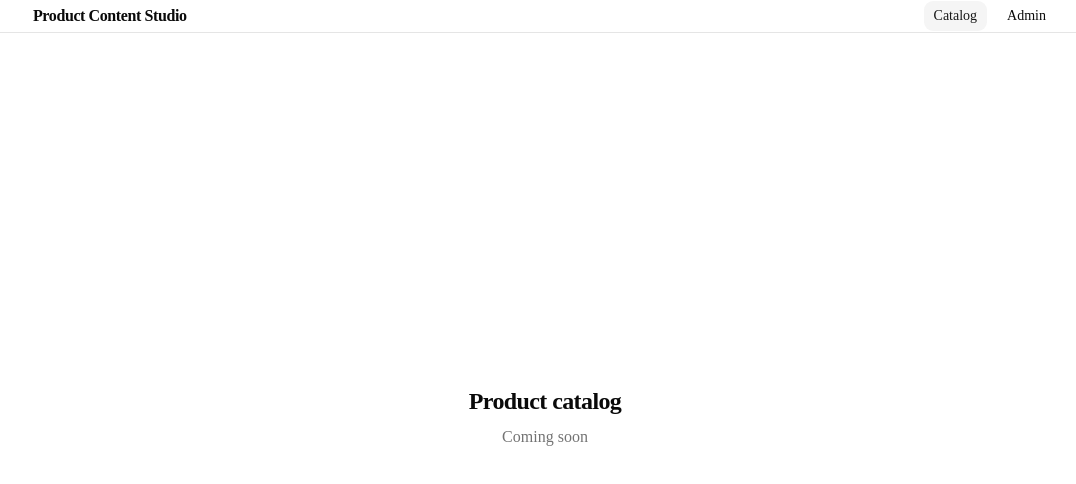
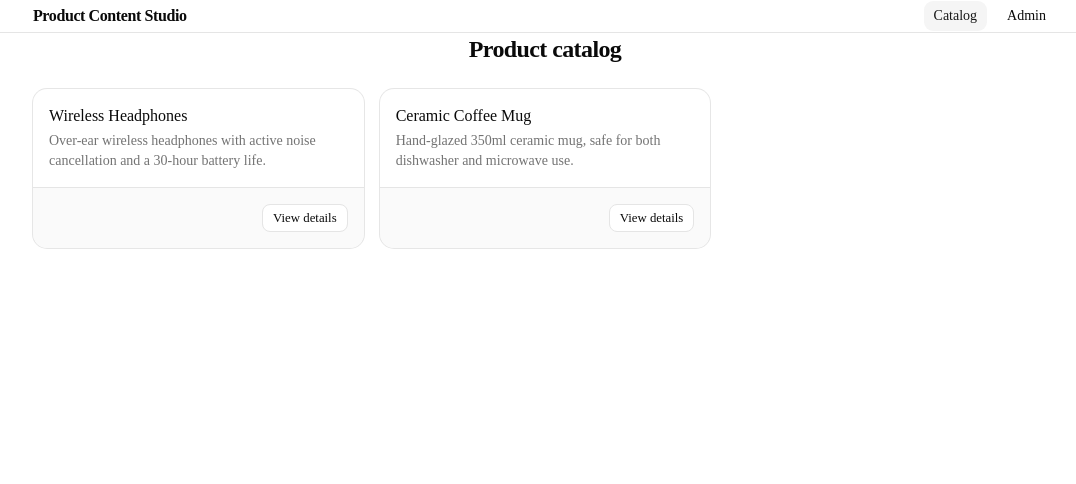
Before and after one commit to BONDARENKOLEG/cards_seo_edit, a Next.js app: page / in a window 1280 px wide. Shown: the top 484 px of the page, without its empty margins (95-1171 px from the left). Built offline with nearby package versions, Linux system fonts and the light colour scheme.

Commit message:
add mock cards

```diff
--- a/app/page.tsx
+++ b/app/page.tsx
@@ -1,23 +1,42 @@
-import { copy } from "@/locale";
-import { Typography } from "@/components/typography";
-import { spacing } from "@/lib/spacing";
+import { copy } from '@/locale';
+import { Typography } from '@/components/typography';
+import { spacing } from '@/lib/spacing';
+import { ProductCard } from '@/components/product-card';
+import { mockProducts } from '@/mocks/products';
 
 const styles = {
-  container: `mx-auto flex w-full max-w-5xl flex-1 flex-col items-center justify-center gap-2 px-${spacing.normal} py-${spacing.xl} text-center`,
+  container: `mx-auto flex w-full max-w-5xl flex-col gap-6 px-${spacing.normal} py-${spacing.xl}`,
+  title: 'text-center',
+  grid: 'grid grid-cols-1 gap-4 sm:grid-cols-2 lg:grid-cols-3',
 };
 
 const titleLabel = copy.home.title;
-const placeholderLabel = copy.home.placeholder;
+const emptyLabel = copy.home.empty;
 
 const Home = () => {
+  const publishedProducts = mockProducts.filter(
+    (product) => product.status === 'published'
+  );
+
+  const isEmpty = !publishedProducts.length;
+
   return (
     <main className={styles.container}>
-      <Typography as="h1" variant="title">
+      <Typography as='h1' variant='title' className={styles.title}>
         {titleLabel}
       </Typography>
-      <Typography as="p" variant="muted">
-        {placeholderLabel}
-      </Typography>
+
+      {isEmpty ? (
+        <Typography as='p' variant='muted' className={styles.title}>
+          {emptyLabel}
+        </Typography>
+      ) : (
+        <div className={styles.grid}>
+          {publishedProducts.map((product) => (
+            <ProductCard key={product.id} product={product} />
+          ))}
+        </div>
+      )}
     </main>
   );
 };
--- /dev/null
+++ b/components/product-card.tsx
@@ -0,0 +1,39 @@
+import Link from "next/link";
+
+import {
+  Card,
+  CardHeader,
+  CardTitle,
+  CardDescription,
+  CardFooter,
+} from "@/components/ui/card";
+import { buttonVariants } from "@/components/ui/button";
+import { cn } from "@/lib/utils";
+import { copy } from "@/locale";
+import type { Product } from "@/types/product.types";
+
+const viewDetailsLabel = copy.productCard.viewDetails;
+
+const styles = {
+  description: "line-clamp-3",
+  footer: "justify-end",
+  link: cn(buttonVariants({ variant: "outline", size: "sm" })),
+};
+
+export const ProductCard = ({ product }: { product: Product }) => {
+  return (
+    <Card>
+      <CardHeader>
+        <CardTitle>{product.title}</CardTitle>
+        <CardDescription className={styles.description}>
+          {product.description}
+        </CardDescription>
+      </CardHeader>
+      <CardFooter className={styles.footer}>
+        <Link href={`/products/${product.slug}`} className={styles.link}>
+          {viewDetailsLabel}
+        </Link>
+      </CardFooter>
+    </Card>
+  );
+};
--- a/locale/en.json
+++ b/locale/en.json
@@ -12,7 +12,10 @@
   },
   "home": {
     "title": "Product catalog",
-    "placeholder": "Coming soon"
+    "empty": "No products available yet."
+  },
+  "productCard": {
+    "viewDetails": "View details"
   },
   "admin": {
     "home": {
--- /dev/null
+++ b/mocks/products.ts
@@ -0,0 +1,28 @@
+import type { Product } from "@/types/product.types";
+
+export const mockProducts: Product[] = [
+  {
+    id: "1",
+    slug: "wireless-headphones",
+    title: "Wireless Headphones",
+    description:
+      "Over-ear wireless headphones with active noise cancellation and a 30-hour battery life.",
+    status: "published",
+  },
+  {
+    id: "2",
+    slug: "ceramic-coffee-mug",
+    title: "Ceramic Coffee Mug",
+    description:
+      "Hand-glazed 350ml ceramic mug, safe for both dishwasher and microwave use.",
+    status: "published",
+  },
+  {
+    id: "3",
+    slug: "trail-running-shoes",
+    title: "Trail Running Shoes",
+    description:
+      "Lightweight trail running shoes with a reinforced grip sole for uneven terrain.",
+    status: "draft",
+  },
+];
```
Also changed, not shown: types/product.types.ts (added, +9 -0 lines).
